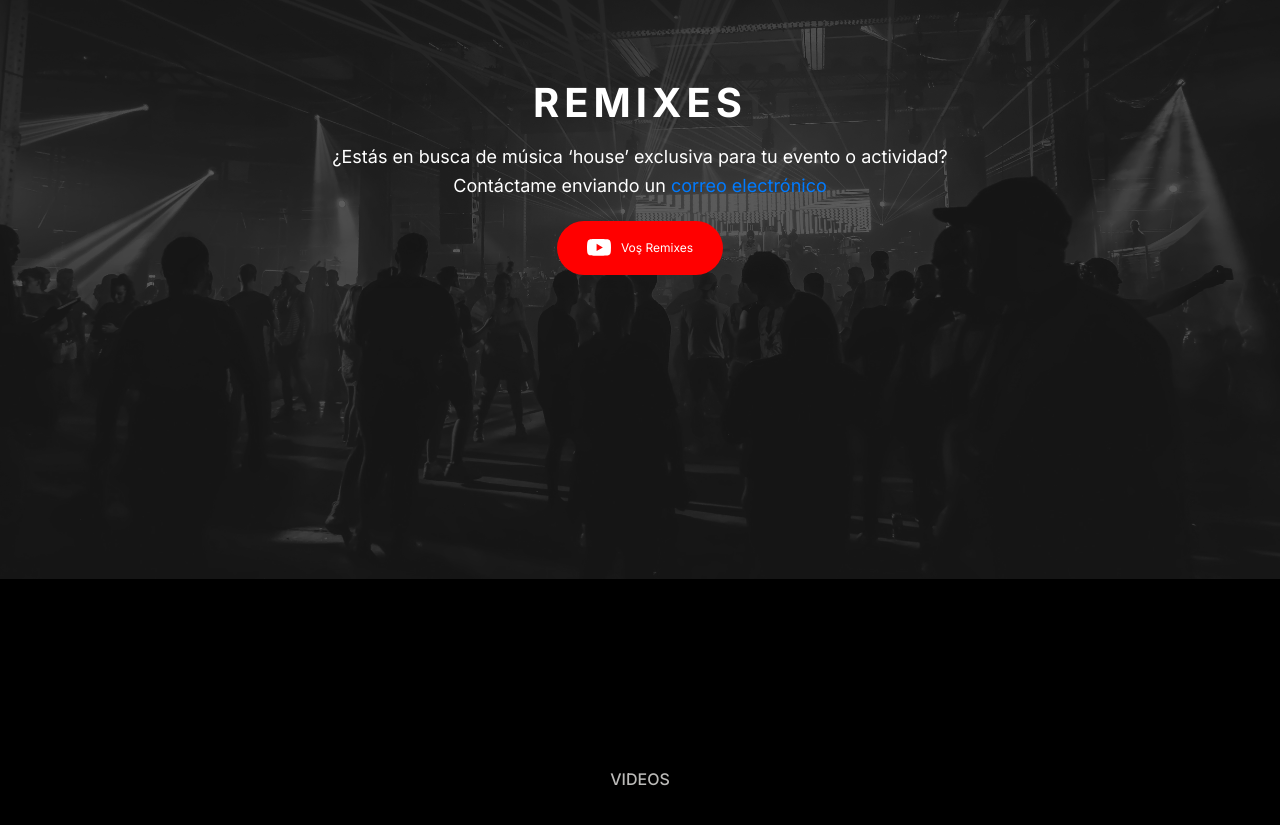
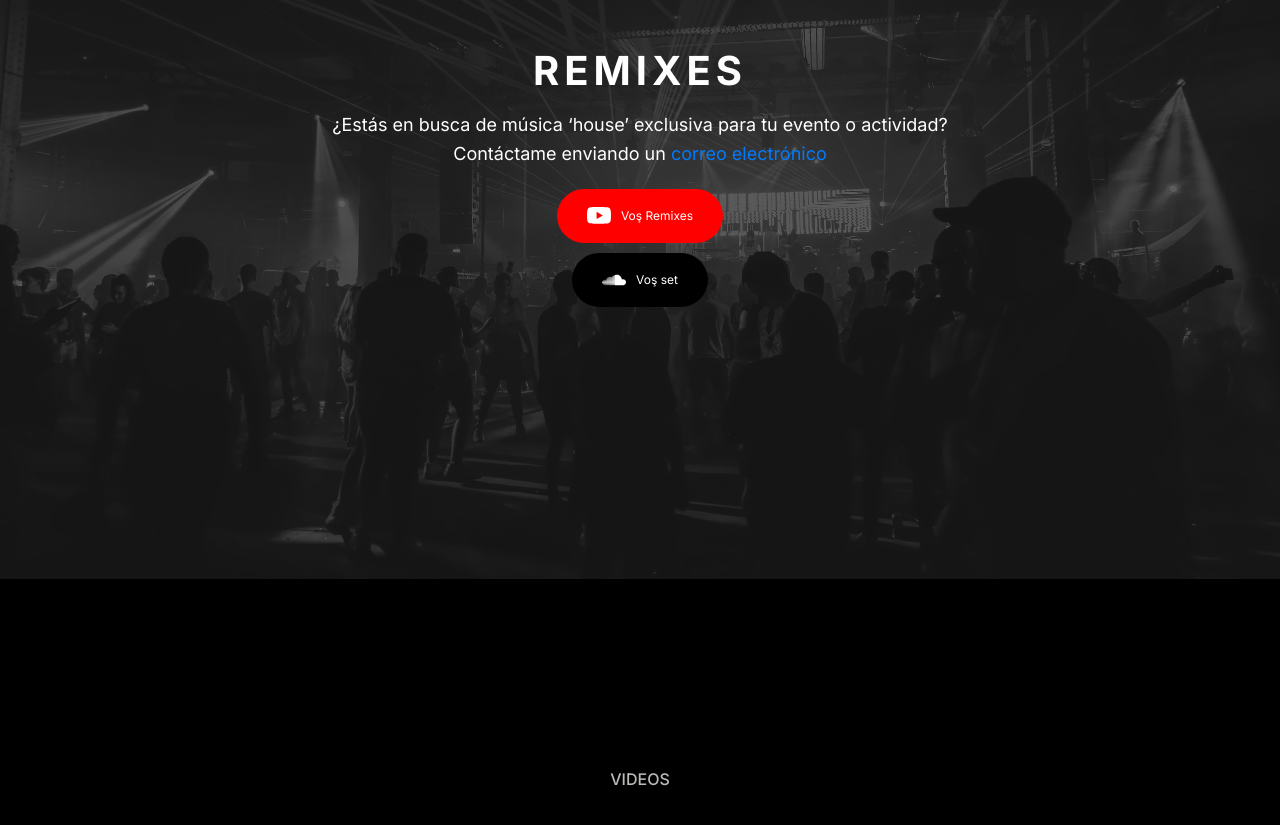
Before and after one commit to jrobles0717/Vos-Website, a React (Vite) app: page / in a window 1280 px wide. Shown: the part 1213-2038 px from the top of the page. Built offline with nearby package versions, Linux system fonts and the light colour scheme.

Commit message:
Add new "Vos set" button

```diff
--- a/css/style.css
+++ b/css/style.css
@@ -531,12 +531,33 @@ Large: 1.8
   transition: background-color 0.3s ease; /* Smooth transition for hover effect */
 }
 
+.soundcloud-button {
+  margin-top: 1rem;
+  background-color: #000000; /* YouTube's signature black */
+  color: #ffffff; /* White text for high contrast */
+  padding: 15px 30px; /* Adequate padding for button size */
+  font-size: 1.2rem; /* Appropriate font size for button text */
+  text-decoration: none; /* No underline on the text */
+  border-radius: 50px; /* Rounded corners for a modern look */
+  display: flex; /* Use flexbox for alignment */
+  align-items: center; /* Center items vertically */
+  transition: background-color 0.3s ease; /* Smooth transition for hover effect */
+}
+
 .youtube-button .icon--component {
+  margin-right: 10px; /* Space between icon and text */
+}
+
+.soundcloud-button .icon--component {
   margin-right: 10px; /* Space between icon and text */
 }
 
 .youtube-button:hover {
   background-color: #e60000; /* Slightly darker red on hover for visual feedback */
+}
+
+.soundcloud-button:hover {
+  background-color: #202020; /* Slightly darker black on hover for visual feedback */
 }
 
 .remix-title {
--- a/src/view/Remix.jsx
+++ b/src/view/Remix.jsx
@@ -2,6 +2,7 @@ import "../../css/index.css";
 import "../../css/style.css";
 
 import { BsYoutube } from "react-icons/bs"; // Import the YouTube icon
+import { FaSoundcloud } from "react-icons/fa"; // Import the SoundCloud icon
 import React from "react";
 import { useTranslation } from "react-i18next"; // Import useTranslation
 
@@ -40,6 +41,17 @@ const Remix = () => {
             <BsYoutube size={24} className="icon--component" />{" "}
             {t("listenOnYoutube")} {/* Updated button text */}
           </a>
+          {/* New SoundCloud button */}
+          <a
+            href="https://on.soundcloud.com/MdQp4fFCa2diaot28H"
+            target="_blank"
+            rel="noopener noreferrer"
+            className="soundcloud-button"
+            data-aos="fade-up"
+            data-aos-delay="250"
+          >
+            <FaSoundcloud size={24} className="icon--component" /> Voş set
+          </a>
         </div>
       </div>
     </section>
```
